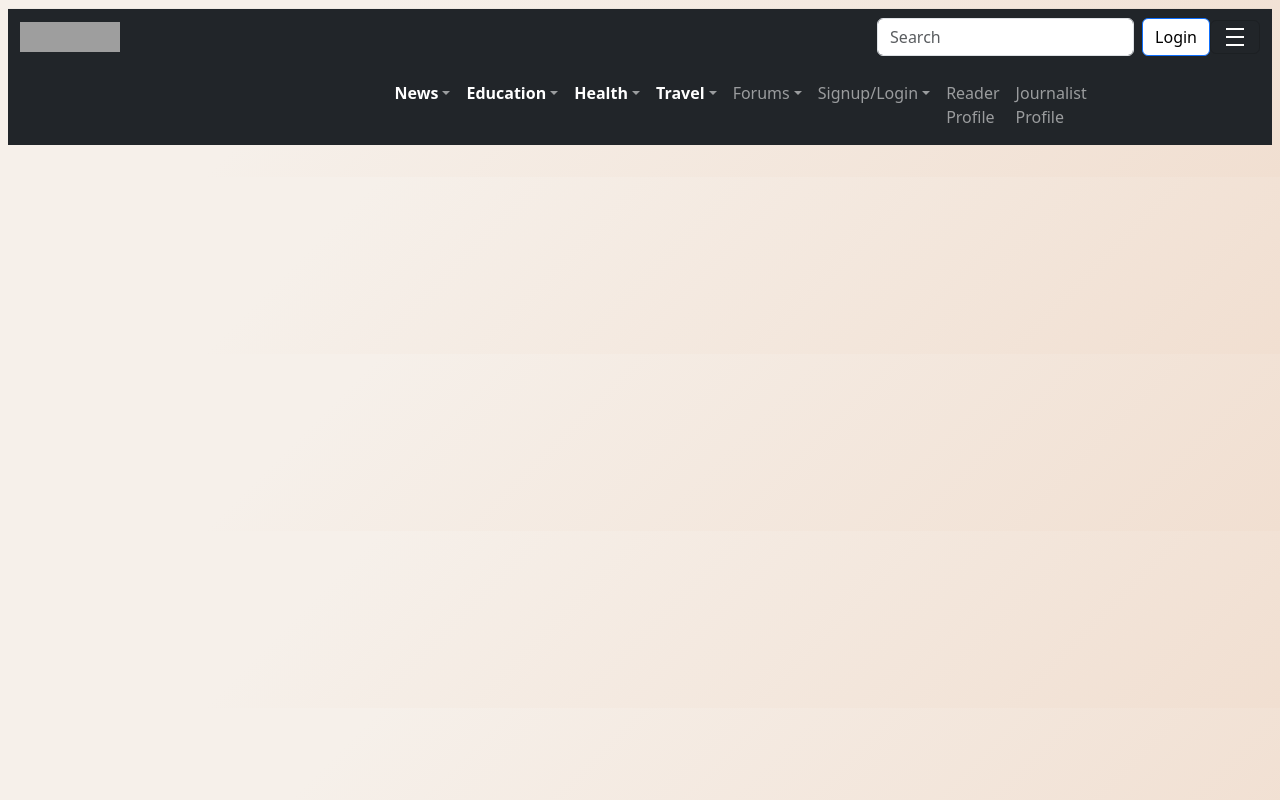
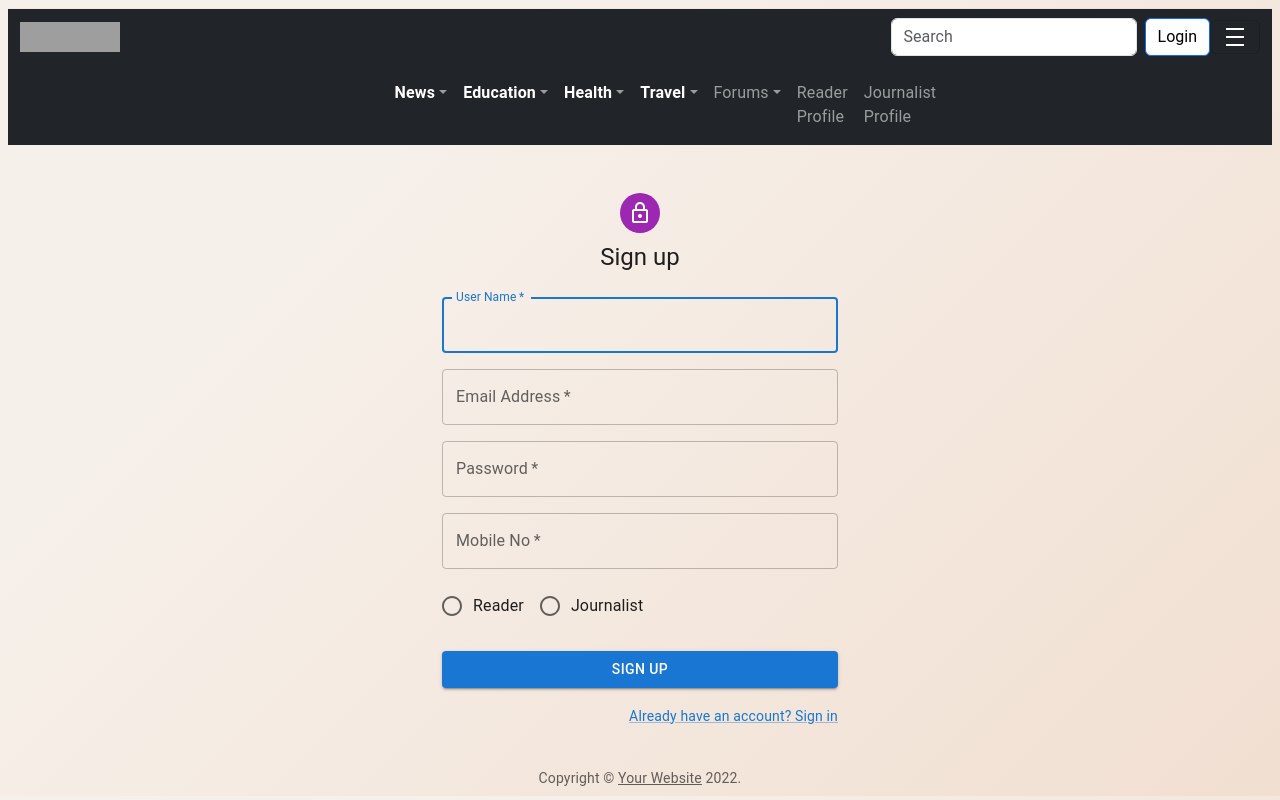
Before and after one commit to VijayGrandhi/USNews, a React (Create React App) app in the folder my-app/: page /signup in a window 1280 px wide. Built offline with nearby package versions, Linux system fonts and the light colour scheme; grey boxes are pictures that could not be loaded.

Commit message:
Intermediate commit

```diff
--- a/my-app/src/App.js
+++ b/my-app/src/App.js
@@ -24,7 +24,6 @@ import UniversityRanking from "./components/Education/UniversityRanking";
 import ElectionPage from "./components/Election/ElectionMainFile";
 import ElectionDetailed from "./components/Election/ElectionDetailed";
 import EventMainPage from "./components/Events/EventMainPage";
-import { ProfilePage } from "./components/pages/ProfilePage";
 import HealthMainPage from "./components/Health/HealthMainPage";
 import Hospitals from "./components/Health/Hospitals";
 import { ReaderProfilePage } from "./components/pages/ReaderProfilePage";
@@ -45,7 +44,7 @@ function App() {
           <Route path='' element = {<Home />} />
           <Route path="trending" element = {<Trending />} />
           <Route path="articlebody" element = {<ArticleBody />} />
-          <Route path="/signin" element = {<Signup />} />
+          <Route path="/signup" element = {<Signup />} />
           <Route path="/login" element = {<Login />} />
           <Route path="forums" element = {<Forums/>} />
           <Route path="forumtiles" element = {<ForumTile/>} />
@@ -67,7 +66,7 @@ function App() {
           <Route path="election" element = {<ElectionPage />} />
           <Route path="electionDetailed" element = {<ElectionDetailed />} />
           <Route path="event" element = {<EventMainPage />} />
-          <Route path="/profile" element = {<ProfilePage />} />
+
           <Route path="health" element = {<HealthMainPage />} />
           <Route path="hospitals" element = {<Hospitals />} />
           <Route path="/readerprofile" element = {<ReaderProfilePage />} />
--- a/my-app/src/components/NavBar.js
+++ b/my-app/src/components/NavBar.js
@@ -147,11 +147,7 @@ const NavBar = () => {
             <NavDropdown.Divider />
             <NavDropdown.Item href="home">Home</NavDropdown.Item>
           </NavDropdown>
-          <NavDropdown title="Signup/Login" id="navbarScrollingDropdown">
-          <NavDropdown.Item href="/signin">Sign Up!</NavDropdown.Item>
-            <NavDropdown.Divider />
-            {/* <NavDropdown.Item href="/login">Login</NavDropdown.Item> */}
-          </NavDropdown>
+
           <Nav.Link href="/readerprofile">Reader Profile</Nav.Link>
           <Nav.Link href="/journalistprofile">Journalist Profile</Nav.Link>
 
--- a/my-app/src/components/pages/Login.js
+++ b/my-app/src/components/pages/Login.js
@@ -178,7 +178,7 @@ export const Login = () => {
                 </Link>
               </Grid>
               <Grid item>
-                <Link href="#" variant="body2">
+                <Link href="/" variant="body2">
                   {"Don't have an account? Sign Up"}
                 </Link>
               </Grid>
--- a/my-app/src/components/pages/Signup.js
+++ b/my-app/src/components/pages/Signup.js
@@ -1,52 +1,219 @@
-import React, { useState, useEffect } from 'react'
+// import React, { useState, useEffect } from 'react'
+// import Axios from 'axios'
+// import { useNavigate } from "react-router-dom"
+
+// export const Signup = () => {
+
+//     const [usernameReg, setusernameReg] = useState('')
+//     const [passwordReg, setpasswordReg] = useState('')
+//     const [emailReg, setemailReg] = useState('')
+//     const [phoneNumberReg, setphoneNumberReg] = useState('')
+//     const [designationReg, setdesignationReg] = useState('')
+
+//     let navigate = useNavigate();
+
+//     const register = () => {
+//         Axios.post("/signin", {
+//             username: usernameReg,
+//             password: passwordReg,
+//             emailId: emailReg,
+//             contactNo: phoneNumberReg,
+//             usertype: designationReg
+
+//         }).then((response)=>{
+//             navigate("/home")
+
+//         })
+//     }
+
+//   return (
+//       <div>
+//           <h1> Sign Up </h1>
+//           <label>Username</label>
+//           <input type="text" onChange={(e)=>{setusernameReg(e.target.value)}}/>
+//           <label>Password</label>
+//           <input type="password" onChange={(e)=>{setpasswordReg(e.target.value)}}/>
+//           <label>Email</label>
+//           <input type="text" onChange={(e)=>{setemailReg(e.target.value)}}/>
+//           <label>Phone Number</label>
+//           <input type="text" onChange={(e)=>{setphoneNumberReg(e.target.value)}}/>
+//           <br/>
+//           <br/>
+
+//           <input type="radio" id="reader" name="designation" value = "reader" onChange={(e)=>{setdesignationReg(e.target.value)}}/>
+//           <label>Reader</label>
+
+//           <input type="radio" id="journalist" name="designation" value = "journalist" onChange={(e)=>{setdesignationReg(e.target.value)}}/>
+//           <label>Journalist</label>
+//           <br/>
+//           <button onClick={register}>Sign Up</button>
+//       </div>
+//   )
+// }
+
+
+
+import * as React from 'react';
+import Avatar from '@mui/material/Avatar';
+import Button from '@mui/material/Button';
+import CssBaseline from '@mui/material/CssBaseline';
+import TextField from '@mui/material/TextField';
+import FormControlLabel from '@mui/material/FormControlLabel';
+import Checkbox from '@mui/material/Checkbox';
+import Link from '@mui/material/Link';
+import Grid from '@mui/material/Grid';
+import Box from '@mui/material/Box';
+import LockOutlinedIcon from '@mui/icons-material/LockOutlined';
+import Typography from '@mui/material/Typography';
+import Container from '@mui/material/Container';
+import { createTheme, ThemeProvider } from '@mui/material/styles';
+import Radio from '@mui/material/Radio';
+import RadioGroup from '@mui/material/RadioGroup';
 import Axios from 'axios'
 import { useNavigate } from "react-router-dom"
+function Copyright(props) {
+  return (
+    <Typography variant="body2" color="text.secondary" align="center" {...props}>
+      {'Copyright © '}
+      <Link color="inherit" href="https://mui.com/">
+        Your Website
+      </Link>{' '}
+      {new Date().getFullYear()}
+      {'.'}
+    </Typography>
+  );
+}
+
+const theme = createTheme();
 
 export const Signup = () => {
+    let navigate = useNavigate();
+    const [value, setValue] = React.useState('female');
 
-    const [usernameReg, setusernameReg] = useState('')
-    const [passwordReg, setpasswordReg] = useState('')
-    const [emailReg, setemailReg] = useState('')
-    const [phoneNumberReg, setphoneNumberReg] = useState('')
-    const [designationReg, setdesignationReg] = useState('')
-
-    let navigate = useNavigate();
-
-    const register = () => {
-        Axios.post("/signin", {
-            username: usernameReg,
-            password: passwordReg,
-            emailId: emailReg,
-            contactNo: phoneNumberReg,
-            usertype: designationReg
+  const handleChange = (event) => {
+    setValue(event.target.value);
+  };
+      const handleSubmit = (event) => {
+    event.preventDefault();
+    const data = new FormData(event.currentTarget);
+    // console.log({
+    //   email: data.get('email'),
+    //   password: data.get('password'),
+    // });
+            Axios.post("/signin", {
+            username: data.get('userName'),
+            password: data.get('passowrd'),
+            emailId: data.get('email'),
+            contactNo: data.get('contactNo'),
+            usertype:  value
 
         }).then((response)=>{
             navigate("/home")
 
         })
-    }
+  };
 
   return (
-      <div>
-          <h1> Sign Up </h1>
-          <label>Username</label>
-          <input type="text" onChange={(e)=>{setusernameReg(e.target.value)}}/>
-          <label>Password</label>
-          <input type="password" onChange={(e)=>{setpasswordReg(e.target.value)}}/>
-          <label>Email</label>
-          <input type="text" onChange={(e)=>{setemailReg(e.target.value)}}/>
-          <label>Phone Number</label>
-          <input type="text" onChange={(e)=>{setphoneNumberReg(e.target.value)}}/>
-          <br/>
-          <br/>
+    <ThemeProvider theme={theme}>
+      <Container component="main" maxWidth="xs">
+        <CssBaseline />
+        <Box
+          sx={{
+            marginTop: 2,
+            display: 'flex',
+            flexDirection: 'column',
+            alignItems: 'center',
+          }}
+        >
+          <Avatar sx={{ m: 1, bgcolor: 'secondary.main' }}>
+            <LockOutlinedIcon />
+          </Avatar>
+          <Typography component="h1" variant="h5">
+            Sign up
+          </Typography>
+          <Box component="form" noValidate onSubmit={handleSubmit} sx={{ mt: 3 }}>
+            <Grid container spacing={2}>
+              <Grid item xs={12} sm={12}>
+                <TextField
+                  autoComplete="given-name"
+                  name="userName"
+                  required
+                  fullWidth
+                  id="userName"
+                  label="User Name"
+                  autoFocus
+                />
+              </Grid>
 
-          <input type="radio" id="reader" name="designation" value = "reader" onChange={(e)=>{setdesignationReg(e.target.value)}}/>
-          <label>Reader</label>
+              <Grid item xs={12}>
+                <TextField
+                  required
+                  fullWidth
+                  id="email"
+                  label="Email Address"
+                  name="email"
+                  autoComplete="email"
+                />
+              </Grid>
+              <Grid item xs={12}>
+                <TextField
+                  required
+                  fullWidth
+                  name="password"
+                  label="Password"
+                  type="password"
+                  id="password"
+                  autoComplete="new-password"
+                />
 
-          <input type="radio" id="journalist" name="designation" value = "journalist" onChange={(e)=>{setdesignationReg(e.target.value)}}/>
-          <label>Journalist</label>
-          <br/>
-          <button onClick={register}>Sign Up</button>
-      </div>
-  )
+
+
+              </Grid>
+
+              <Grid item xs={12} >
+                <TextField
+                  required
+                  fullWidth
+                  name="contactNo"
+                  label="Mobile No"
+                  type="contactNo"
+                  id="contactNo"
+                  autoComplete="contactNo"
+                />
+                </Grid>
+                <Grid item xs={12}>
+                <RadioGroup
+        row
+        aria-labelledby="demo-row-radio-buttons-group-label"
+        name="row-radio-buttons-group"
+        value={value}
+        onChange={handleChange}      >
+        <FormControlLabel value="Reader" control={<Radio />} label="Reader" />
+        <FormControlLabel value="journalist" control={<Radio />} label="Journalist" />
+
+      </RadioGroup>
+      </Grid>
+
+            </Grid>
+            <Button
+              type="submit"
+              fullWidth
+              variant="contained"
+              sx={{ mt: 3, mb: 2 }}
+            >
+              Sign Up
+            </Button>
+            <Grid container justifyContent="flex-end">
+              <Grid item>
+                <Link href="#" variant="body2">
+                  Already have an account? Sign in
+                </Link>
+              </Grid>
+            </Grid>
+          </Box>
+        </Box>
+        <Copyright sx={{ mt: 5 }} />
+      </Container>
+    </ThemeProvider>
+  );
 }
```
